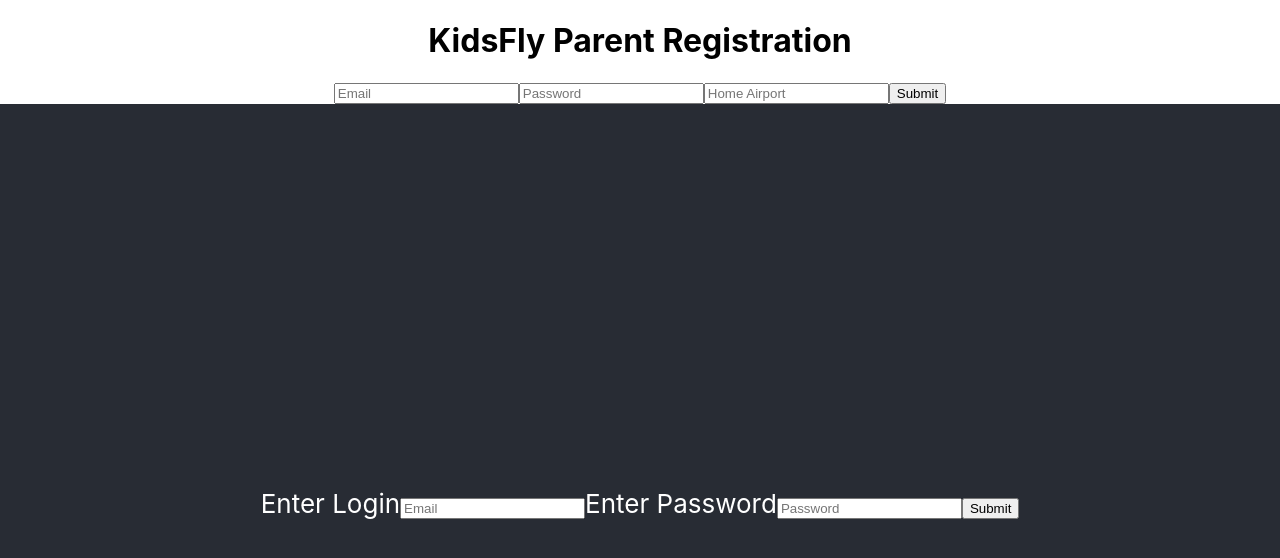
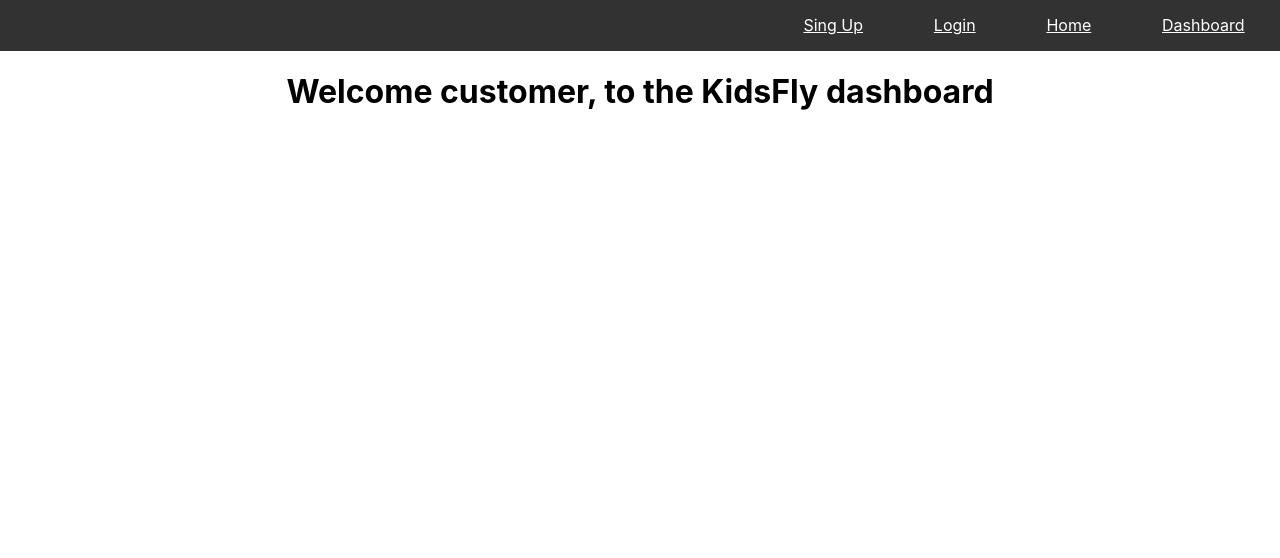
Before and after one commit to BuildWeek-KidsFly/kids-frontend, a React (Create React App) app in the folder kidsfly/: page /dashboard in a window 1280 px wide. Shown: the top 558 px of the page. Built offline with nearby package versions, Linux system fonts and the light colour scheme; sample sign-in values are in the browser's storage.

Commit message:
Got the private route working for the dashboard

```diff
--- a/kidsfly/src/App.css
+++ b/kidsfly/src/App.css
@@ -22,13 +22,18 @@
 }
 
 .Nav{
-  border: 1px solid red;
+  background: #323232;
   display: flex;
   flex-direction: row-reverse;
 }
 
+a{
+  color: white;
+  margin: 3% 0 ;
+}
+
 .Header{
-  border: 1px solid blue;
+  background: #323232;
   width: 40%;
   display: flex;
   justify-content: space-around;
--- a/kidsfly/src/App.js
+++ b/kidsfly/src/App.js
@@ -1,18 +1,28 @@
 import React from 'react';
 import './App.css';
 import FormikForms from './Register/ParentReg';
-
+import NavBar from "./Components/Navbar";
 import './App.css';
 import Login from "./Register/Login";
+import Dashboard from "./Components/Dashboard";
+import PrivateDash from "./PrivateRoutes/PrivateDash";
+
+import {Switch, Link, Route} from "react-router-dom";
+
 
 function App() {
 
   return (
     <div className="App">
-      <FormikForms />
-      <header className="App-header">
-        <Login />
-      </header>
+      <NavBar/>
+      <Switch>
+        <PrivateDash path="/dashboard">
+          <Route path="/dashboard" component={Dashboard}/>
+        </PrivateDash>
+        <Route path="/signup" component={FormikForms}/>
+        <Route path="/login" component={Login}/>
+        <Route component={Login}/>
+      </Switch>
     </div>
   )
 }
--- /dev/null
+++ b/kidsfly/src/Components/Dashboard.js
@@ -0,0 +1,12 @@
+import React from 'react';
+
+const Dashboard = ()=>{
+
+    return(
+        <div>
+            <h1>Welcome customer, to the KidsFly dashboard</h1>
+        </div>
+    );
+}
+
+export default Dashboard;
--- a/kidsfly/src/Components/Navbar.js
+++ b/kidsfly/src/Components/Navbar.js
@@ -6,6 +6,8 @@
             <header className = "Header">
                 <Link to="/signup">Sing Up</Link>
                 <Link to="/login">Login</Link>
+                <Link to="/">Home</Link>
+                <Link to="/dashboard">Dashboard</Link>
             </header>
         </div>
     );
--- /dev/null
+++ b/kidsfly/src/PrivateRoutes/PrivateDash.js
@@ -0,0 +1,24 @@
+import React from 'react';
+import {Route, Redirect} from "react-router-dom";
+
+function isAuth(){
+    console.log("runs")
+    return localStorage.getItem("token") ? true : false;
+
+}
+
+const PrivateDash = ({children, ...rest})=>{
+
+
+  return(
+      <Route {...rest} render={({location}) => isAuth() ? (children) :
+        (<Redirect to={{ pathname: '/login', state:{from: location}}}/>)}/>
+
+  );
+
+
+
+}
+
+
+export default PrivateDash;
```
